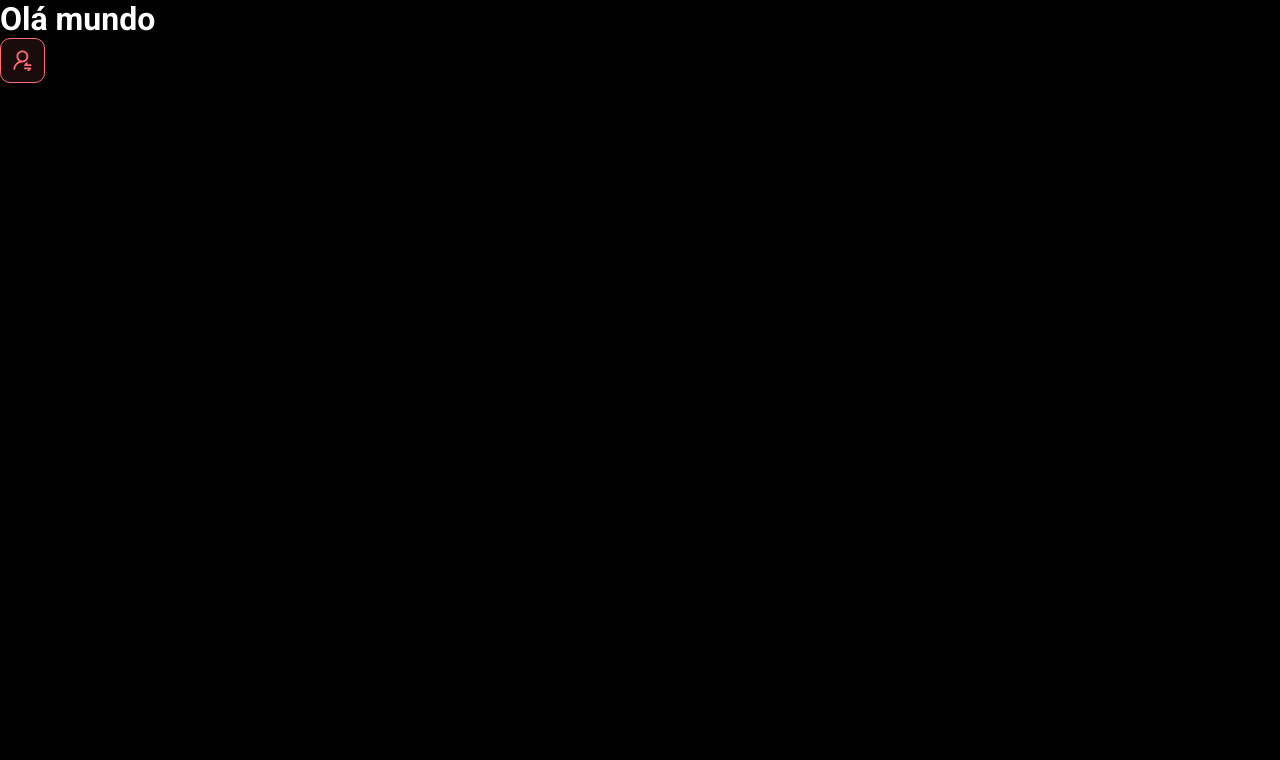
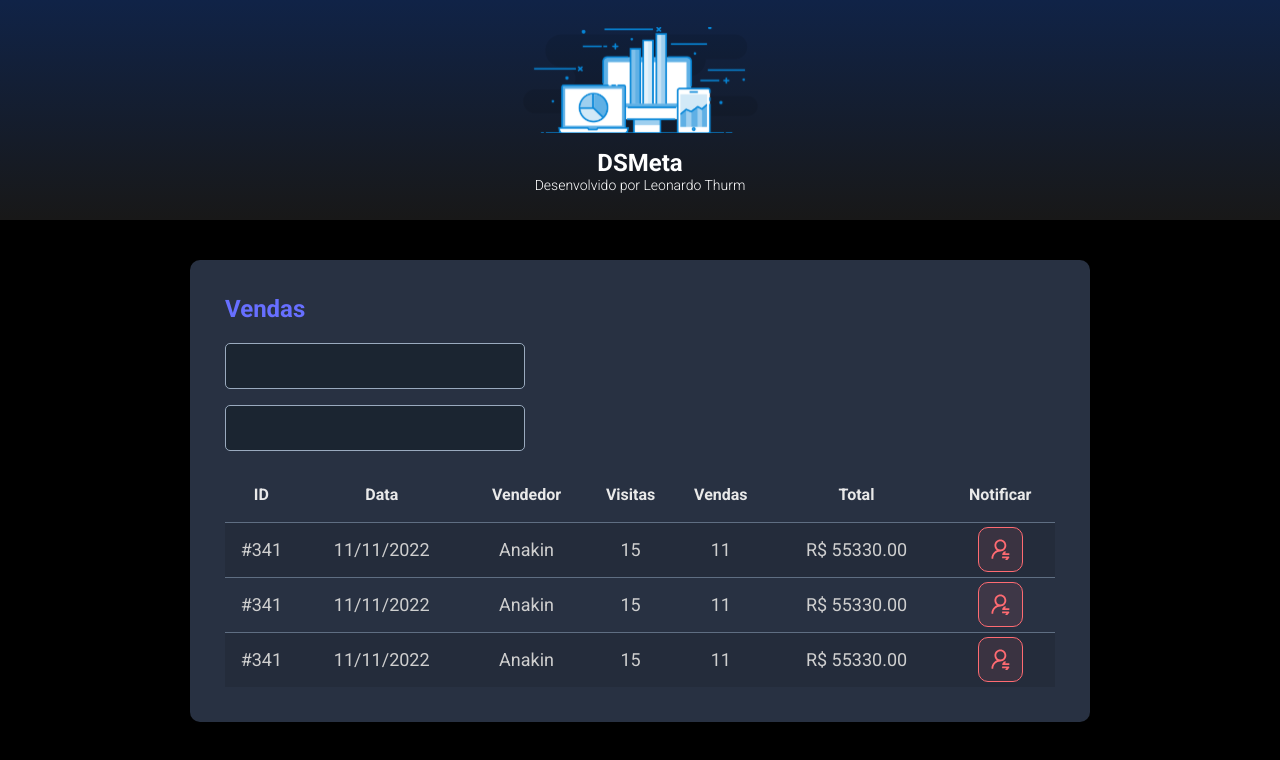
Before and after one commit to Leothurm/DSmeta, a React (Vite) app in the folder frontend/: page / in a window 1280 px wide. Shown: the top 760 px of the page. Built offline with nearby package versions, Linux system fonts and the light colour scheme.

Commit message:
other components

```diff
--- a/frontend/src/App.tsx
+++ b/frontend/src/App.tsx
@@ -1,10 +1,17 @@
-import NotificationButton from "./components/NotificationButton"
+import Header from "./components/Header"
+import SalesCard from "./components/SalesCard"
 
 function App() {
   return (
     <>
-      <h1>Olá mundo</h1>
-      <NotificationButton />
+      <Header />
+      <main>
+        <section id="sales">
+          <div className="dsmeta-container">
+            <SalesCard/>
+          </div>
+        </section>
+      </main>
     </>
   )
 }
--- /dev/null
+++ b/frontend/src/components/Header/index.tsx
@@ -0,0 +1,19 @@
+import logo from '../../assets/img/logo.svg'
+import './styles.css'
+
+function Header() {
+    return (
+        <header>
+            <div className="dsmeta-logo-container">
+                <img src={logo} alt="DSMeta" />
+                    <h1>DSMeta</h1>
+                    <p>Desenvolvido por
+                        <a href="https://github.com/Leothurm" target="_blank"> Leonardo Thurm</a>
+                    </p>
+            </div>
+        </header>
+
+    )
+}
+
+export default Header
--- /dev/null
+++ b/frontend/src/components/Header/styles.css
@@ -0,0 +1,30 @@
+header {
+    height: 220px;
+    background: linear-gradient(180deg, #102347 0%, #181818 100%);
+    display: flex;
+    align-items: center;
+    justify-content: center;
+}
+
+.dsmeta-logo-container {
+    display: flex;
+    flex-direction: column;
+    align-items: center;
+}
+
+.dsmeta-logo-container img {
+    width: 235px;
+
+}
+
+.dsmeta-logo-container h1 {
+    margin-top: 15px;
+    font-size: 24px;
+
+}
+
+.dsmeta-logo-container p {
+    font-size: 14px;
+    font-weight: 300;
+
+}
--- /dev/null
+++ b/frontend/src/components/SalesCard/index.tsx
@@ -0,0 +1,74 @@
+import NotificationButton from '../NotificationButton'
+import './styles.css'
+
+function SalesCard() {
+    return (
+        <div className="dsmeta-card">
+            <h2> Vendas </h2>
+            <div >
+                <div className="dsmeta-form-control-container"> <input className="dsmeta-form-control" type="text" /> </div>
+                <div className="dsmeta-form-control-container"> <input className="dsmeta-form-control" type="text" /> </div>
+            </div>
+            <div>
+                <table className="dsmeta-sales-table">
+                    <thead>
+                        <tr>
+                            <th className="show992">ID</th>
+                            <th className="show576">Data</th>
+                            <th>Vendedor</th>
+                            <th className="show992">Visitas</th>
+                            <th className="show992">Vendas</th>
+                            <th>Total</th>
+                            <th>Notificar</th>
+                        </tr>
+                    </thead>
+
+                    <tbody>
+                        <tr>
+                            <td className="show992">#341</td>
+                            <td className="show576">11/11/2022</td>
+                            <td>Anakin</td>
+                            <td className="show992">15</td>
+                            <td className="show992">11</td>
+                            <td>R$ 55330.00</td>
+                            <td>
+                                <div className="dsmeta-red-btn-container">
+                                    <NotificationButton />
+                                </div>
+                            </td>
+                        </tr>
+                        <tr>
+                            <td className="show992">#341</td>
+                            <td className="show576">11/11/2022</td>
+                            <td>Anakin</td>
+                            <td className="show992">15</td>
+                            <td className="show992">11</td>
+                            <td>R$ 55330.00</td>
+                            <td>
+                                <div className="dsmeta-red-btn-container">
+                                    <NotificationButton />
+                                </div>
+                            </td>
+                        </tr>
+                        <tr>
+                            <td className="show992">#341</td>
+                            <td className="show576">11/11/2022</td>
+                            <td>Anakin</td>
+                            <td className="show992">15</td>
+                            <td className="show992">11</td>
+                            <td>R$ 55330.00</td>
+                            <td>
+                                <div className="dsmeta-red-btn-container">
+                                    <NotificationButton />
+                                </div>
+                            </td>
+                        </tr>
+                    </tbody>
+                </table>
+            </div>
+
+        </div>
+    )
+}
+
+export default SalesCard
--- /dev/null
+++ b/frontend/src/components/SalesCard/styles.css
@@ -0,0 +1,113 @@
+.dsmeta-card {
+    background-color: #283142;
+    border-radius: 10px;
+    padding: 30px 10px;
+
+}
+
+.dsmeta-card h2 {
+    color: #676FFF;
+    font-size: 24px;
+    margin-bottom: 20px;
+
+}
+
+
+.dsmeta-form-control-container {
+    margin-bottom: 16px;
+    max-width: 300px;
+}
+
+.dsmeta-form-control {
+    height: 46px;
+    width: 100%;
+    background-color: #1B2531;
+    border-color: #384459;
+    border: 1px;
+    border-style: solid;
+    border-radius: 5px;
+    color: #9AAABE;
+    padding: 0 20px;
+    font-size: 18px;
+}
+
+.dsmeta-sales-table {
+    width: 100%;
+    /*faz ocupar o espaço na horizontal de forma espaçada*/
+    border-spacing: 0;
+    border-collapse: collapse;
+
+}
+
+.dsmeta-sales-table thead {
+    font-size: 16px;
+    height: 55px;
+    max-width: 280px;
+    color: #E9E9E9;
+    font-weight: 700;
+}
+
+.dsmeta-sales-table tbody {
+    font-size: 14px;
+    font-weight: 400;
+    color: #CFCFCF;
+    text-align: center;
+}
+
+.dsmeta-sales-table tbody tr {
+    height: 74px;
+    border-top: 1px solid #5f6e82;
+    /* associa isso com o collapse la de cima*/
+}
+
+.dsmeta-sales-table tbody tr:hover>td {
+    background-color: #384459;
+
+}
+
+.dsmeta-sales-table tbody tr:nth-child(odd) {
+    /* esse nth-child(odd) vai fzr selecionar as linhas impares da minha tabela*/
+    background-color: #242C3B;
+}
+
+.dsmeta-red-btn-container {
+    display: flex;
+    justify-content: center;
+
+}
+
+
+.show576 {
+    display: none;
+
+}
+
+@media (min-width: 576px) {
+    .show576 {
+        display: table-cell;
+
+    }
+
+    .dsmeta-card {
+        padding: 35px;
+    }
+
+    .dsmeta-sales-table tbody tr {
+        height: 55px;
+    }
+
+    .dsmeta-sales-table tbody {
+        font-size: 18px;
+    }
+}
+
+.show992 {
+    display: none;
+}
+
+@media (min-width: 992px) {
+    .show992 {
+        display: table-cell;
+    }
+
+}
--- a/frontend/src/index.css
+++ b/frontend/src/index.css
@@ -19,3 +19,16 @@ a:visited {
   color: unset;
   text-decoration: none;
 }
+
+.dsmeta-container{
+  width: 100%;
+  max-width: 900px;
+  margin: 0 auto;
+
+
+}
+
+#sales{
+  padding: 40px 10px;
+
+}
```
Also changed, not shown: frontend/src/assets/img/logo.svg (added).
